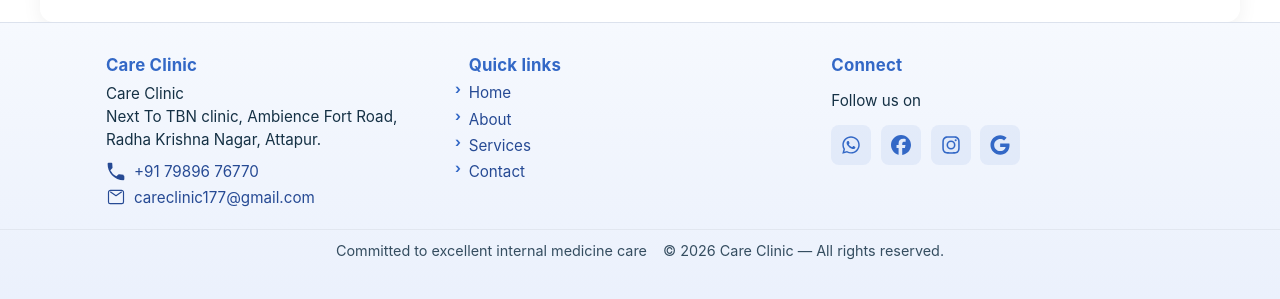
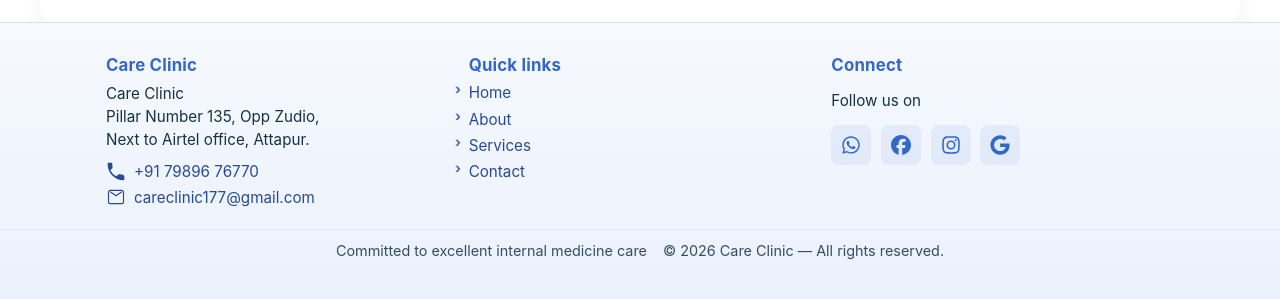
Before and after one commit to drrajarameshd/rr, a Jekyll site: the page built from _posts/2025-09-20-diabetes-care.md, in a window 1280 px wide and 900 px high, scrolled down 1535 px. Shown: the part 577-876 px from the top of the window. Built offline with Jekyll 4.4.1, drawn with Linux system fonts in a browser that asks for light colours.

Commit message:
Update footer address details

```diff
--- a/_includes/footer.html
+++ b/_includes/footer.html
@@ -6,8 +6,8 @@
       <h4>Care Clinic</h4>
       <address>
         Care Clinic<br/>
-        Next To TBN clinic, Ambience Fort Road,<br/>
-        Radha Krishna Nagar, Attapur.
+        Pillar Number 135, Opp Zudio,<br/>
+        Next to Airtel office, Attapur.
       </address>
       <p class="contact-line">
         <svg class="icon" viewBox="0 0 24 24" aria-hidden="true"><path d="M21 16.5l-5.2-.7a1 1 0 0 0-1 .3l-2.3 2.3a16 16 0 0 1-7.3-7.3l2.3-2.3a1 1 0 0 0 .3-1L7.5 3A1 1 0 0 0 6.5 2H3a1 1 0 0 0-1 1A19 19 0 0 0 21 23a1 1 0 0 0 1-1v-3.5a1 1 0 0 0-1-1z" fill="currentColor"/></svg>
```
